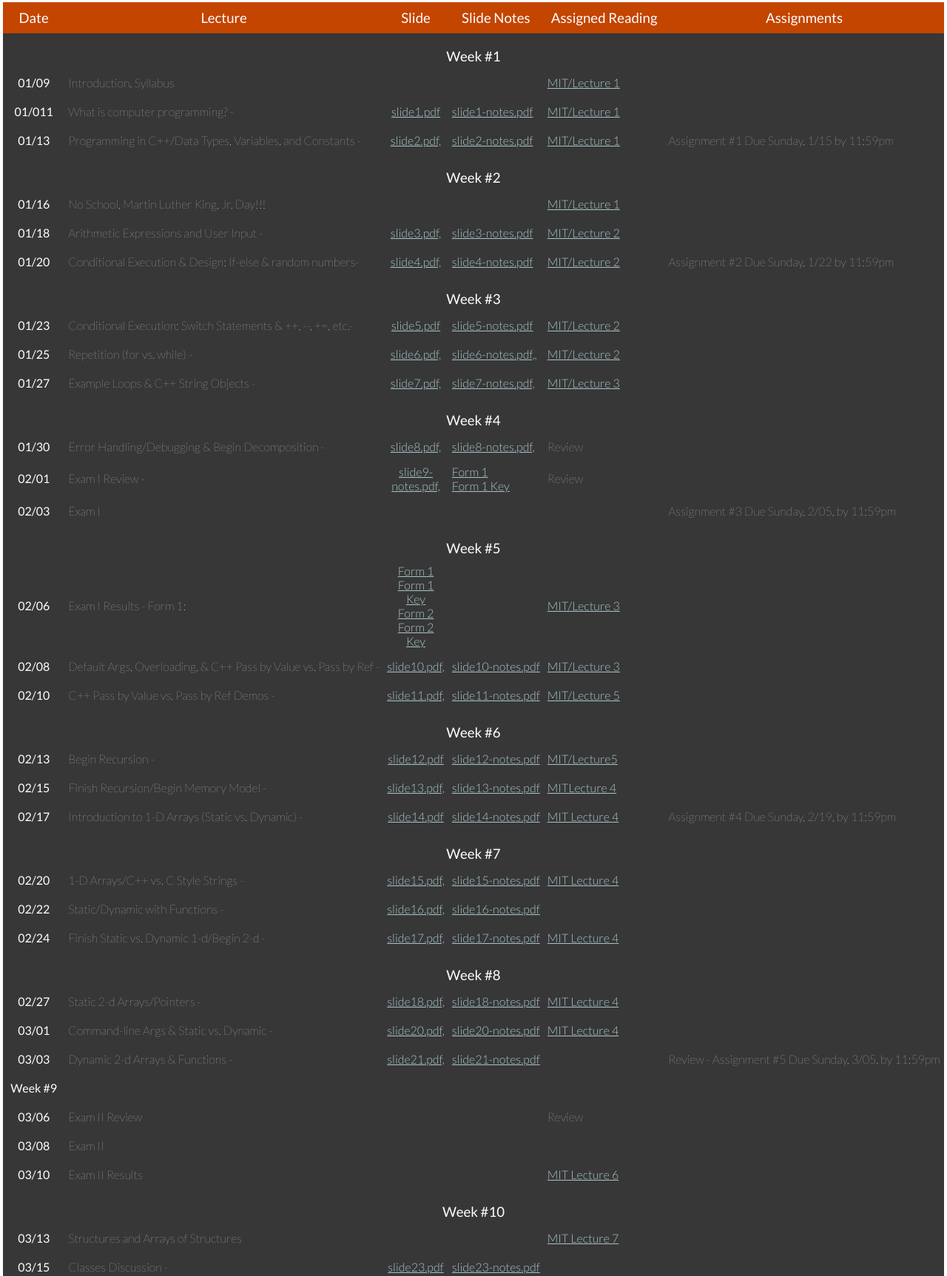
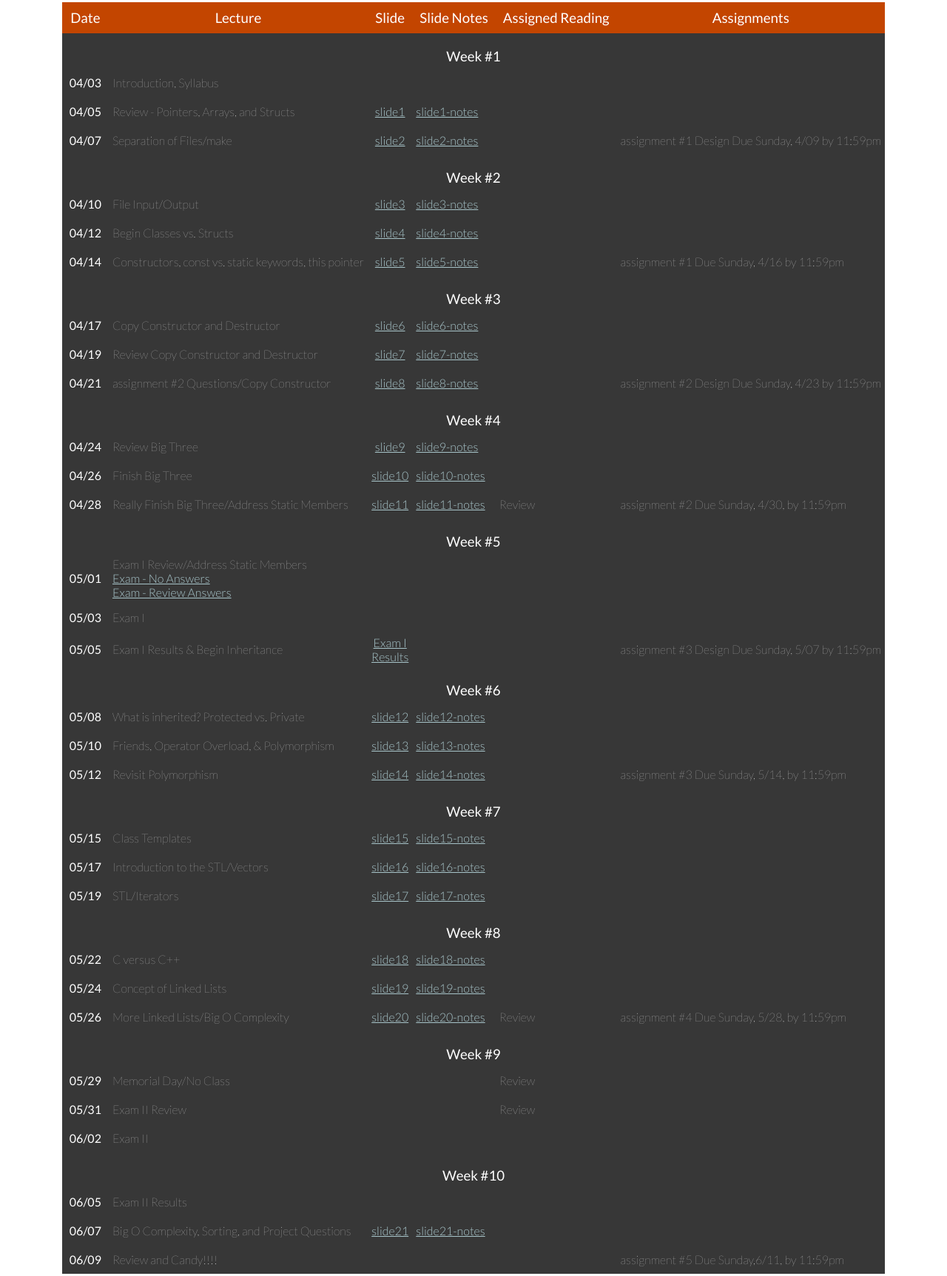
Before and after one commit to ConnorChristensen/WeeklyCalendar, a website: page pug/calendar.pug in a window 1280 px wide. Shown: the part 200-1925 px from the top of the page at 74% size. Drawn offline with nearby package versions, Linux system fonts and the light colour scheme; files that its build step writes are made by us from their sources.

Commit message:
added in the CS162 calendar

```diff
--- a/pug/calendar.pug
+++ b/pug/calendar.pug
@@ -7,6 +7,7 @@ html(lang="en")
         title="CS 161 Calendar"
         link(href="calendar.css", rel="stylesheet")
         script(type="text/javascript", src="calendar.js")
+        script(type="text/javascript" src="../resources/js/autoMenuStick.js")
 
     body
         include ../resources/pug/navigation.pug
@@ -17,340 +18,327 @@ html(lang="en")
 
         div.calendarContainer
 
-        table
-            tr.header
-                th Date
-                th Lecture
-                th Slide
-                th Slide Notes
-                th Assigned Reading
-                th Assignments
+    table
+      tr
+        th Date
+        th Lecture
+        th Slide
+        th Slide Notes
+        th Assigned Reading
+        th Assignments
 
-            tr
-                td.weekBreak(colspan="6") Week #1
+      tr
+        td.weekBreak(colspan="6") Week #1
 
-            tr
-                th 01/09
-                td Introduction, Syllabus
-                td
-                td
-                td
-                    a(href="https://ocw.mit.edu/courses/electrical-engineering-and-computer-science/6-096-introduction-to-c-january-iap-2011/lecture-notes/MIT6_096IAP11_lec01.pdf") MIT/Lecture 1
+      tr
+        th 04/03
+        td Introduction, Syllabus
+        td
+        td
+        td
+            a(href="https://ocw.mit.edu/courses/electrical-engineering-and-computer-science/6-096-introduction-to-c-january-iap-2011/lecture-notes/MIT6_096IAP11_lec01.pdf")
 
+      tr
+        th 04/05
+        td Review - Pointers, Arrays, and Structs
+        td
+            a(href="slide1.pdf") slide1
+        td
+            a(href="slide1-notes.pdf") slide1-notes
+        td
+            a(href="https://ocw.mit.edu/courses/electrical-engineering-and-computer-science/6-096-introduction-to-c-january-iap-2011/lecture-notes/MIT6_096IAP11_lec01.pdf")
 
-            tr
-                th 01/011
-                td What is computer programming? -
-                td
-                    a(href="slides/slide1.pdf") slide1.pdf
-                td
-                    a(href="slides/slide1-notes.pdf") slide1-notes.pdf
-                td
-                    a(href="https://ocw.mit.edu/courses/electrical-engineering-and-computer-science/6-096-introduction-to-c-january-iap-2011/lecture-notes/MIT6_096IAP11_lec01.pdf") MIT/Lecture 1
+      tr
+        th 04/07
+        td Separation of Files/make
+        td
+            a(href="slide2.pdf") slide2
+        td
+            a(href="slide2-notes.pdf") slide2-notes
+        td
+            a(href="https://ocw.mit.edu/courses/electrical-engineering-and-computer-science/6-096-introduction-to-c-january-iap-2011/lecture-notes/MIT6_096IAP11_lec01.pdf")
+        td assignment #1 Design Due Sunday, 4/09 by 11:59pm
 
+      tr
+        td.weekBreak(colspan="6") Week #2
 
-            tr
-                th 01/13
-                td Programming in C++/Data Types, Variables, and Constants -
-                td
-                    a(href="slides/slide2.pdf") slide2.pdf,
-                td
-                    a(href="slides/slide2-notes.pdf") slide2-notes.pdf
-                td
-                    a(href="https://ocw.mit.edu/courses/electrical-engineering-and-computer-science/6-096-introduction-to-c-january-iap-2011/lecture-notes/MIT6_096IAP11_lec01.pdf") MIT/Lecture 1
-                td Assignment #1 Due Sunday, 1/15 by 11:59pm
+      tr
+        th 04/10
+        td File Input/Output
+        td
+            a(href="slide3.pdf") slide3
+        td
+            a(href="slide3-notes.pdf") slide3-notes
+        td
+            a(href="https://ocw.mit.edu/courses/electrical-engineering-and-computer-science/6-096-introduction-to-c-january-iap-2011/lecture-notes/MIT6_096IAP11_lec01.pdf")
 
-            tr
-                td.weekBreak(colspan="6") Week #2
+      tr
+        th 04/12
+        td Begin Classes vs. Structs
+        td
+            a(href="slide4.pdf") slide4
+        td
+            a(href="slide4-notes.pdf") slide4-notes
+        td
+            a(href="https://ocw.mit.edu/courses/electrical-engineering-and-computer-science/6-096-introduction-to-c-january-iap-2011/lecture-notes/MIT6_096IAP11_lec02.pdf")
 
-            tr
-                th 01/16
-                td No School, Martin Luther King, Jr. Day!!!
-                td
-                td
-                td
-                    a(href="https://ocw.mit.edu/courses/electrical-engineering-and-computer-science/6-096-introduction-to-c-january-iap-2011/lecture-notes/MIT6_096IAP11_lec01.pdf") MIT/Lecture 1
+      tr
+        th 04/14
+        td Constructors, const vs. static keywords, this pointer
+        td
+            a(href="slide5.pdf") slide5
+        td
+            a(href="slide5-notes.pdf") slide5-notes
+        td
+            a(href="https://ocw.mit.edu/courses/electrical-engineering-and-computer-science/6-096-introduction-to-c-january-iap-2011/lecture-notes/MIT6_096IAP11_lec02.pdf")
+        td assignment #1 Due Sunday, 4/16 by 11:59pm
 
+      tr
+        td.weekBreak(colspan="6") Week #3
 
-            tr
-                th 01/18
-                td Arithmetic Expressions and User Input -
-                td
-                    a(href="slides/slide3.pdf") slide3.pdf,
-                td
-                    a(href="slides/slide3-notes.pdf") slide3-notes.pdf
-                td
-                    a(href="https://ocw.mit.edu/courses/electrical-engineering-and-computer-science/6-096-introduction-to-c-january-iap-2011/lecture-notes/MIT6_096IAP11_lec02.pdf") MIT/Lecture 2
+      tr
+        th 04/17
+        td Copy Constructor and Destructor
+        td
+            a(href="slide6.pdf") slide6
+        td
+            a(href="slide6-notes.pdf") slide6-notes
+        td
+            a(href="https://ocw.mit.edu/courses/electrical-engineering-and-computer-science/6-096-introduction-to-c-january-iap-2011/lecture-notes/MIT6_096IAP11_lec02.pdf")
 
+      tr
+        th 04/19
+        td Review Copy Constructor and Destructor
+        td
+            a(href="slide7.pdf") slide7
+        td
+            a(href="slide7-notes.pdf") slide7-notes
+        td
+            a(href="https://ocw.mit.edu/courses/electrical-engineering-and-computer-science/6-096-introduction-to-c-january-iap-2011/lecture-notes/MIT6_096IAP11_lec02.pdf")
 
-            tr
-                th 01/20
-                td Conditional Execution &amp; Design: If-else &amp; random numbers-
-                td
-                    a(href="slides/slide4.pdf") slide4.pdf,
-                td
-                    a(href="slides/slide4-notes.pdf") slide4-notes.pdf
-                td
-                    a(href="https://ocw.mit.edu/courses/electrical-engineering-and-computer-science/6-096-introduction-to-c-january-iap-2011/lecture-notes/MIT6_096IAP11_lec02.pdf") MIT/Lecture 2
-                td Assignment #2 Due Sunday, 1/22 by 11:59pm
+      tr
+        th 04/21
+        td assignment #2 Questions/Copy Constructor
+        td
+            a(href="slide8.pdf") slide8
+        td
+            a(href="slide8-notes.pdf") slide8-notes
+        td
+            a(href="https://ocw.mit.edu/courses/electrical-engineering-and-computer-science/6-096-introduction-to-c-january-iap-2011/lecture-notes/MIT6_096IAP11_lec03.pdf")
+        td assignment #2 Design Due Sunday, 4/23 by 11:59pm
 
-            tr
-                td.weekBreak(colspan="6") Week #3
+      tr
+        td.weekBreak(colspan="6") Week #4
 
-            tr
-                th 01/23
-                td Conditional Execution: Switch Statements &amp; ++, --, +=, etc.-
-                td
-                    a(href="slides/slide5.pdf") slide5.pdf
-                td
-                    a(href="slides/slide5-notes.pdf") slide5-notes.pdf
-                td
-                    a(href="https://ocw.mit.edu/courses/electrical-engineering-and-computer-science/6-096-introduction-to-c-january-iap-2011/lecture-notes/MIT6_096IAP11_lec02.pdf") MIT/Lecture 2
+      tr
+        th 04/24
+        td Review Big Three
+        td
+            a(href="slide9.pdf") slide9
+        td
+            a(href="slide9-notes.pdf") slide9-notes
+        td
 
+      tr
+        th 04/26
+        td Finish Big Three
+        td
+            a(href="slide10.pdf") slide10
+        td
+            a(href="slide10-notes.pdf") slide10-notes
+        td
 
-            tr
-                th 01/25
-                td Repetition (for vs. while) -
-                td
-                    a(href="slides/slide6.pdf") slide6.pdf,
-                td
-                    a(href="slides/slide6-notes.pdf") slide6-notes.pdf,
-                    a(href="http://web.engr.oregonstate.edu/~parhammj/161/week2/") ,
-                    a(href="http://web.engr.oregonstate.edu/~parhammj/161/week3/")
-                td
-                    a(href="https://ocw.mit.edu/courses/electrical-engineering-and-computer-science/6-096-introduction-to-c-january-iap-2011/lecture-notes/MIT6_096IAP11_lec02.pdf") MIT/Lecture 2
+      tr
+        th 04/28
+        td Really Finish Big Three/Address Static Members
+        td
+            a(href="slide11.pdf") slide11
+        td
+            a(href="slide11-notes.pdf") slide11-notes
+        td Review
+        td assignment #2 Due Sunday, 4/30, by 11:59pm
 
-            tr
-                th 01/27
-                td Example Loops &amp; C++ String Objects -
-                td
-                    a(href="slides/slide7.pdf") slide7.pdf,
-                td
-                    a(href="slides/slide7-notes.pdf") slide7-notes.pdf,
-                td
-                    a(href="https://ocw.mit.edu/courses/electrical-engineering-and-computer-science/6-096-introduction-to-c-january-iap-2011/lecture-notes/MIT6_096IAP11_lec03.pdf") MIT/Lecture 3
+      tr
+        td.weekBreak(colspan="6") Week #5
 
+      tr
+        th 05/01
+        td Exam I Review/Address Static Members
+            br
+            a(href="162sp16test1.pdf") Exam - No Answers
+            br
+            a(href="162sp16test1-ans.pdf") Exam - Review Answers
+        td
+        td
+        td
+            a(href="https://ocw.mit.edu/courses/electrical-engineering-and-computer-science/6-096-introduction-to-c-january-iap-2011/lecture-notes/MIT6_096IAP11_lec03.pdf")
 
-            tr
-                td.weekBreak(colspan="6") Week #4
+      tr
+        th 05/03
+        td Exam I
+        td
+        td
+        td
+            a(href="https://ocw.mit.edu/courses/electrical-engineering-and-computer-science/6-096-introduction-to-c-january-iap-2011/lecture-notes/MIT6_096IAP11_lec03.pdf")
 
-            tr
-                th 01/30
-                td Error Handling/Debugging &amp; Begin Decomposition -
-                td
-                    a(href="slides/slide8.pdf") slide8.pdf,
-                td
-                    a(href="slides/slide8-notes.pdf") slide8-notes.pdf,
-                td Review
+      tr
+        th 05/05
+        td Exam I Results &amp; Begin Inheritance
+        td
+            a(href="162_exam1_1.pdf") Exam I Results
+        td
+        td
+            a(href="https://ocw.mit.edu/courses/electrical-engineering-and-computer-science/6-096-introduction-to-c-january-iap-2011/lecture-notes/MIT6_096IAP11_lec05.pdf")
+        td assignment #3 Design Due Sunday, 5/07 by 11:59pm
 
-            tr
-                th 02/01
-                td Exam I Review -
-                td
-                    a(href="slides/slide9-notes.pdf") slide9-notes.pdf,
-                td
-                    a(href="test1_noans_f16.pdf") Form 1
-                    br
-                    a(href="test1_ans_f16.pdf") Form 1 Key
-                td Review
+      tr
+        td.weekBreak(colspan="6") Week #6
 
-            tr
-                th 02/03
-                td Exam I
-                td
-                td
-                td
-                td Assignment #3 Due Sunday, 2/05, by 11:59pm
+      tr
+        th 05/08
+        td What is inherited? Protected vs. Private
+        td
+            a(href="slide12.pdf") slide12
+        td
+            a(href="slide12-notes.pdf") slide12-notes
+        td
+            a(href="https://ocw.mit.edu/courses/electrical-engineering-and-computer-science/6-096-introduction-to-c-january-iap-2011/lecture-notes/MIT6_096IAP11_lec05.pdf")
 
-            tr
-                td.weekBreak(colspan="6") Week #5
+      tr
+        th 05/10
+        td Friends, Operator Overload, &amp; Polymorphism
+        td
+            a(href="slide13.pdf") slide13
+        td
+            a(href="slide13-notes.pdf") slide13-notes
+        td
+            a(href="https://ocw.mit.edu/courses/electrical-engineering-and-computer-science/6-096-introduction-to-c-january-iap-2011/lecture-notes/MIT6_096IAP11_lec04.pdf")
 
-            tr
-                th 02/06
-                td Exam I Results - Form 1:
-                td
-                    a(href="cs161exam1_w17_1.pdf") Form 1
-                    br
-                    a(href="cs161exam1_w17_1_ans.pdf") Form 1 Key
-                    br
-                    a(href="cs161exam1_w17_2.pdf") Form 2
-                    br
-                    a(href="cs161exam1_w17_2_ans.pdf") Form 2 Key
-                td
-                td
-                    a(href="https://ocw.mit.edu/courses/electrical-engineering-and-computer-science/6-096-introduction-to-c-january-iap-2011/lecture-notes/MIT6_096IAP11_lec03.pdf") MIT/Lecture 3
+      tr
+        th 05/12
+        td Revisit Polymorphism
+        td
+            a(href="slide14.pdf") slide14
+        td
+            a(href="slide14-notes.pdf") slide14-notes
+        td
+            a(href="https://ocw.mit.edu/courses/electrical-engineering-and-computer-science/6-096-introduction-to-c-january-iap-2011/lecture-notes/MIT6_096IAP11_lec04.pdf")
+        td assignment #3 Due Sunday, 5/14, by 11:59pm
 
+      tr
+        td.weekBreak(colspan="6") Week #7
 
-            tr
-                th 02/08
-                td Default Args, Overloading, &amp; C++ Pass by Value vs. Pass by Ref -
-                td
-                    a(href="slides/slide10.pdf") slide10.pdf,
-                td
-                    a(href="slides/slide10-notes.pdf") slide10-notes.pdf
-                td
-                    a(href="https://ocw.mit.edu/courses/electrical-engineering-and-computer-science/6-096-introduction-to-c-january-iap-2011/lecture-notes/MIT6_096IAP11_lec03.pdf") MIT/Lecture 3
+      tr
+        th 05/15
+        td Class Templates
+        td
+            a(href="slide15.pdf") slide15
+        td
+            a(href="slide15-notes.pdf") slide15-notes
+        td
+            a(href="https://ocw.mit.edu/courses/electrical-engineering-and-computer-science/6-096-introduction-to-c-january-iap-2011/lecture-notes/MIT6_096IAP11_lec04.pdf")
+        td
 
+      tr
+        th 05/17
+        td Introduction to the STL/Vectors
+        td
+            a(href="slide16.pdf") slide16
+        td
+            a(href="slide16-notes.pdf") slide16-notes
 
-            tr
-                th 02/10
-                td C++ Pass by Value vs. Pass by Ref Demos -
-                td
-                    a(href="slides/slide11.pdf") slide11.pdf,
-                td
-                    a(href="slides/slide11-notes.pdf") slide11-notes.pdf
-                td
-                    a(href="https://ocw.mit.edu/courses/electrical-engineering-and-computer-science/6-096-introduction-to-c-january-iap-2011/lecture-notes/MIT6_096IAP11_lec05.pdf") MIT/Lecture 5
+      tr
+        th 05/19
+        td STL/Iterators
+        td
+            a(href="slides/slide17.pdf") slide17
+        td
+            a(href="slides/slide17-notes.pdf") slide17-notes
+        td
+            a(href="https://ocw.mit.edu/courses/electrical-engineering-and-computer-science/6-096-introduction-to-c-january-iap-2011/lecture-notes/MIT6_096IAP11_lec04.pdf")
 
-            tr
-                td.weekBreak(colspan="6") Week #6
+      tr
+        td.weekBreak(colspan="6") Week #8
 
-            tr
-                th 02/13
-                td Begin Recursion -
-                td
-                    a(href="slides/slide12.pdf") slide12.pdf
-                td
-                    a(href="slides/slide12-notes.pdf") slide12-notes.pdf
-                td
-                    a(href="https://ocw.mit.edu/courses/electrical-engineering-and-computer-science/6-096-introduction-to-c-january-iap-2011/lecture-notes/MIT6_096IAP11_lec05.pdf") MIT/Lecture5
+      tr
+        th 05/22
+        td C versus C++
+        td
+            a(href="slides/slide18.pdf") slide18
+        td
+            a(href="slides/slide18-notes.pdf") slide18-notes
+        td
+            a(href="https://ocw.mit.edu/courses/electrical-engineering-and-computer-science/6-096-introduction-to-c-january-iap-2011/lecture-notes/MIT6_096IAP11_lec04.pdf")
 
-            tr
-                th 02/15
+      tr
+        th 05/24
+        td Concept of Linked Lists
+        td
+            a(href="slides/slide19.pdf") slide19
+        td
+            a(href="slides/slide19-notes.pdf") slide19-notes
+        td
+            a(href="https://ocw.mit.edu/courses/electrical-engineering-and-computer-science/6-096-introduction-to-c-january-iap-2011/lecture-notes/MIT6_096IAP11_lec04.pdf")
 
-                td Finish Recursion/Begin Memory Model -
-                td
-                    a(href="slides/slide13.pdf") slide13.pdf,
-                td
-                    a(href="slides/slide13-notes.pdf") slide13-notes.pdf
-                td
-                    a(href="https://ocw.mit.edu/courses/electrical-engineering-and-computer-science/6-096-introduction-to-c-january-iap-2011/lecture-notes/MIT6_096IAP11_lec04.pdf") MITLecture 4
+      tr
+        th 05/26
+        td More Linked Lists/Big O Complexity
+        td
+            a(href="slides/slide20.pdf") slide20
+        td
+            a(href="slides/slide20-notes.pdf") slide20-notes
+        td Review
+        td assignment #4 Due Sunday, 5/28, by 11:59pm
 
-            tr
-                th 02/17
-                td Introduction to 1-D Arrays (Static vs. Dynamic) -
-                td
-                    a(href="slides/slide14.pdf") slide14.pdf
-                td
-                    a(href="slides/slide14-notes.pdf") slide14-notes.pdf
-                td
-                    a(href="https://ocw.mit.edu/courses/electrical-engineering-and-computer-science/6-096-introduction-to-c-january-iap-2011/lecture-notes/MIT6_096IAP11_lec04.pdf") MIT Lecture 4
-                td Assignment #4 Due Sunday, 2/19, by 11:59pm
+      tr
+        td.weekBreak(colspan="6") Week #9
 
-            tr
-                td.weekBreak(colspan="6") Week #7
+      tr
+        th 05/29
+        td Memorial Day/No Class
+        td
+        td
+        td Review
 
-            tr
-                th 02/20
-                td 1-D Arrays/C++ vs. C Style Strings  -
-                td
-                    a(href="slides/slide15.pdf") slide15.pdf,
-                td
-                    a(href="slides/slide15-notes.pdf") slide15-notes.pdf
-                td
-                    a(href="https://ocw.mit.edu/courses/electrical-engineering-and-computer-science/6-096-introduction-to-c-january-iap-2011/lecture-notes/MIT6_096IAP11_lec04.pdf") MIT Lecture 4
+      tr
+        th 05/31
+        td Exam II Review
+        td
+        td
+        td Review
 
-            tr
-                th 02/22
-                td Static/Dynamic with Functions -
-                td
-                    a(href="slides/slide16.pdf") slide16.pdf,
-                td
-                    a(href="slides/slide16-notes.pdf") slide16-notes.pdf
+      tr
+        th 06/02
+        td Exam II
+        td
+        td
+        td
+            a(href="https://ocw.mit.edu/courses/electrical-engineering-and-computer-science/6-096-introduction-to-c-january-iap-2011/lecture-notes/MIT6_096IAP11_lec06.pdf")
 
-            tr
-                th 02/24
-                td Finish Static vs. Dynamic 1-d/Begin 2-d -
-                td
-                    a(href="slides/slide17.pdf") slide17.pdf,
-                td
-                    a(href="slides/slide17-notes.pdf") slide17-notes.pdf
-                td
-                    a(href="https://ocw.mit.edu/courses/electrical-engineering-and-computer-science/6-096-introduction-to-c-january-iap-2011/lecture-notes/MIT6_096IAP11_lec04.pdf") MIT Lecture 4
+      tr
+        td.weekBreak(colspan="6") Week #10
 
+      tr
+        th 06/05
+        td Exam II Results
+        td
+        td
+        td
+            a(href="https://ocw.mit.edu/courses/electrical-engineering-and-computer-science/6-096-introduction-to-c-january-iap-2011/lecture-notes/MIT6_096IAP11_lec07.pdf")
 
-            tr
-                td.weekBreak(colspan="6") Week #8
+      tr
+        th 06/07
+        td Big O Complexity, Sorting, and Project Questions
+        td
+            a(href="slides/slide21.pdf") slide21
+        td
+            a(href="slides/slide21-notes.pdf") slide21-notes
+        td
 
-            tr
-                th 02/27
-                td Static 2-d Arrays/Pointers -
-                td
-                    a(href="slides/slide18.pdf") slide18.pdf,
-                td
-                    a(href="slides/slide18-notes.pdf") slide18-notes.pdf
-                td
-                    a(href="https://ocw.mit.edu/courses/electrical-engineering-and-computer-science/6-096-introduction-to-c-january-iap-2011/lecture-notes/MIT6_096IAP11_lec04.pdf") MIT Lecture 4
-
-
-            tr
-                th 03/01
-                td Command-line Args &amp; Static vs. Dynamic -
-                td
-                    a(href="slides/slide20.pdf") slide20.pdf,
-                td
-                    a(href="slides/slide20-notes.pdf") slide20-notes.pdf
-                td
-                    a(href="https://ocw.mit.edu/courses/electrical-engineering-and-computer-science/6-096-introduction-to-c-january-iap-2011/lecture-notes/MIT6_096IAP11_lec04.pdf") MIT Lecture 4
-
-
-            tr
-                th 03/03
-                td Dynamic 2-d Arrays &amp; Functions -
-                td
-                    a(href="slides/slide21.pdf") slide21.pdf,
-                td
-                    a(href="slides/slide21-notes.pdf") slide21-notes.pdf
-                td
-                td Review - Assignment #5 Due Sunday, 3/05, by 11:59pm
-
-            tr
-                th Week #9
-
-            tr
-                th 03/06
-                td Exam II Review
-                td
-                td
-                td Review
-
-            tr
-                th 03/08
-                td Exam II
-
-            tr
-                th 03/10
-                td Exam II Results
-                td
-                td
-                td
-                    a(href="https://ocw.mit.edu/courses/electrical-engineering-and-computer-science/6-096-introduction-to-c-january-iap-2011/lecture-notes/MIT6_096IAP11_lec06.pdf") MIT Lecture 6
-
-
-            tr
-                td.weekBreak(colspan="6") Week #10
-
-            tr
-                th 03/13
-                td Structures and Arrays of Structures
-                td
-                td
-                td
-                    a(href="https://ocw.mit.edu/courses/electrical-engineering-and-computer-science/6-096-introduction-to-c-january-iap-2011/lecture-notes/MIT6_096IAP11_lec07.pdf") MIT Lecture 7
-
-
-            tr
-                th 03/15
-                td Classes Discussion -
-                td
-                    a(href="slides/slide23.pdf") slide23.pdf
-                td
-                    a(href="slides/slide23-notes.pdf") slide23-notes.pdf
-
-            tr
-                th 03/17
-                td Review and Candy!!!!
-                td
-                td
-                td
-                td Assignment #6 Due Sunday,3/19, by 11:59pm
+      tr
+        th 06/09
+        td Review and Candy!!!!
+        td
+        td
+        td
+        td assignment #5 Due Sunday,6/11, by 11:59pm
```
